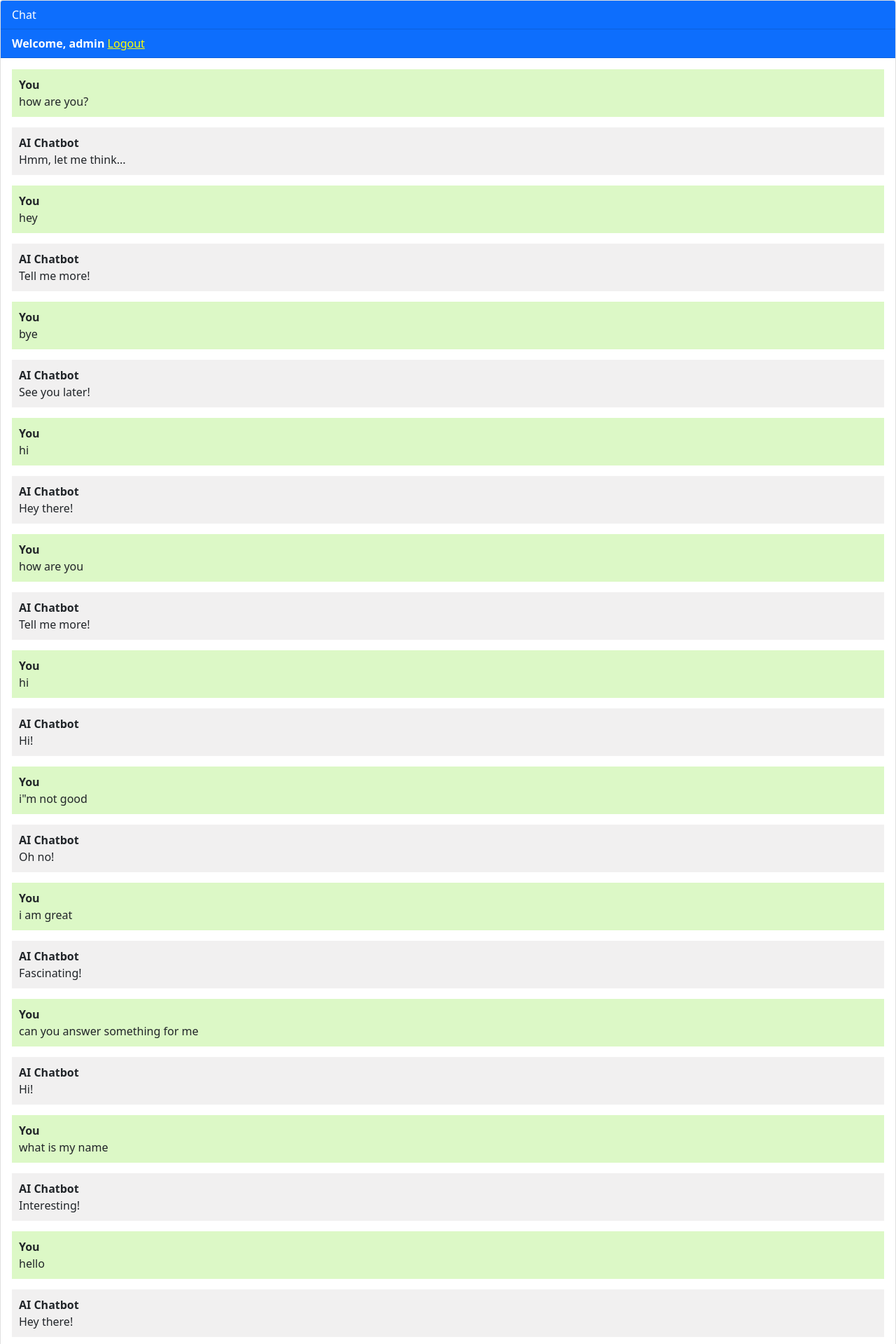
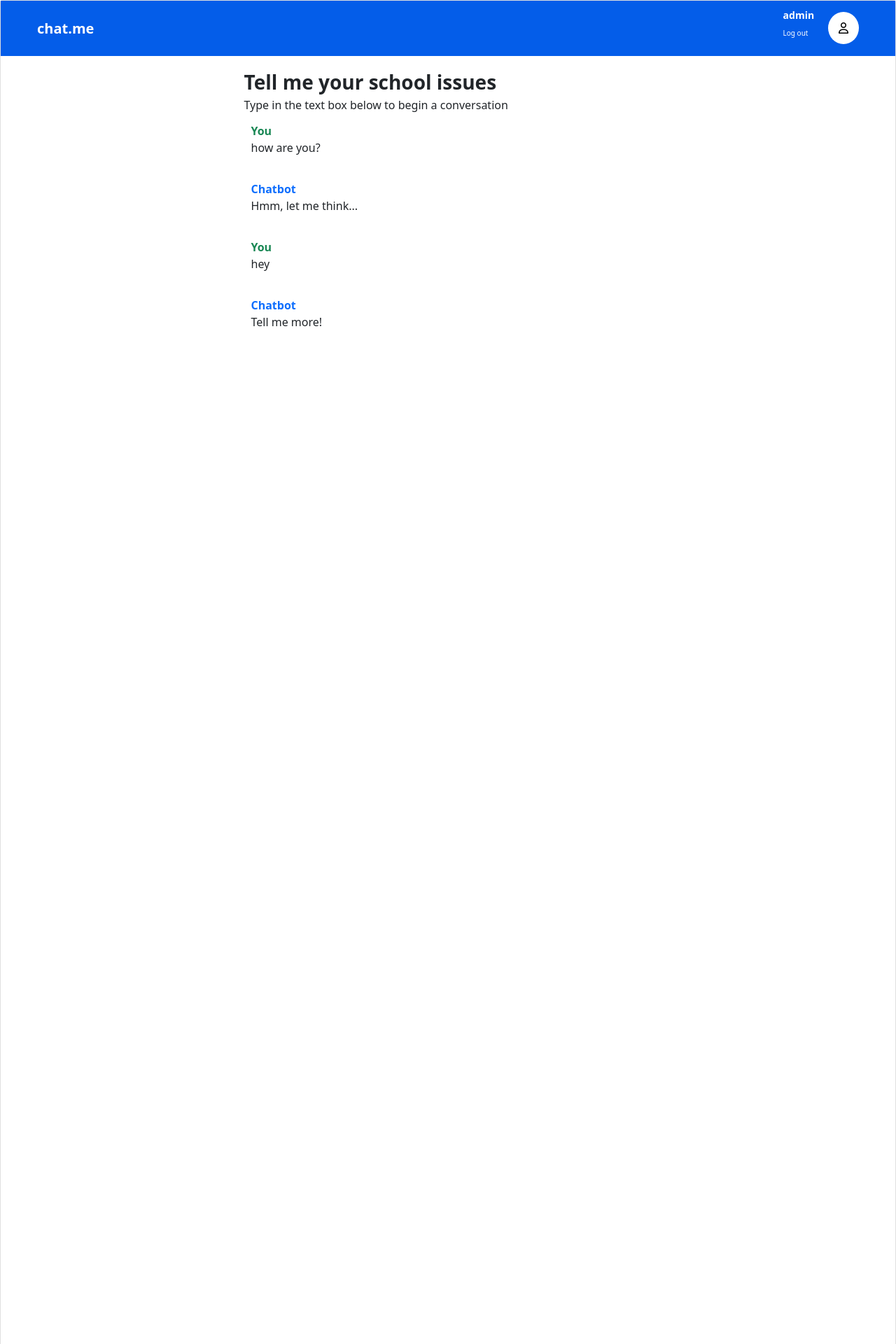
Before and after one commit to ChristopherAmah/DjangoChatbot, a Django app: page / in a window 1280 px wide. Shown: the top 1920 px of the page at 70% size. Run offline with Django 4.2, Linux system fonts and the light colour scheme; a user stored in the database is signed in; data comes from the database, SQL or seed files in the repository; both versions use the stored data as it was after the commit; some libraries are stand-ins or nearby versions.

Commit message:
Initial commit

```diff
--- a/chatbot/models.py
+++ b/chatbot/models.py
@@ -7,7 +7,8 @@ class Chat(models.Model):
     message = models.TextField()
     response = models.TextField()
     created_at = models.DateTimeField(auto_now_add=True)
+    name = models.CharField(max_length=255, default='AmahChristopher')
 
 
     def __str__(self):
-        return f'{self.name.username}: {self.message}'
+        return f'{self.user.username}: {self.message}'
--- a/chatbot/views.py
+++ b/chatbot/views.py
@@ -1,35 +1,58 @@
 from django.shortcuts import render, redirect
 from django.http import JsonResponse
-import openai
+# import openai
 from django.contrib import auth
 from django.contrib.auth.models import User
 from .models import Chat
 from django.utils import timezone
+import json
+import random
 
 
 
-openai_api_key = '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'
-openai.api_key = openai_api_key
+# openai_api_key = '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'
+# openai.api_key = openai_api_key
 
-def ask_openai(message):
-    response = openai.Completion.create(
-        model = "davinci-002",
-        prompt = message,
-        max_tokens=150,
-        n=1,
-        stop=None,
-        temperature=0.7,
-    )
-    answer = response.choices[0].text.strip()
-    return answer
+# def ask_openai(message):
+#     response = openai.Completion.create(
+#         model = "davinci-002",
+#         prompt = message,
+#         max_tokens=150,
+#         n=1,
+#         stop=None,
+#         temperature=0.7,
+#     )
+#     answer = response.choices[0].text.strip()
+#     return answer
+
+# Load responses from JSON file
+with open('responses.json') as file:
+    responses = json.load(file)
+
+# Function to generate a response based on user input
+def generate_response(user_input):
+    if 'hello' in user_input.lower() or 'hi' in user_input.lower():
+        return random.choice(responses['greetings'])
+    elif 'bye' in user_input.lower() or 'goodbye' in user_input.lower():
+        return random.choice(responses['farewell'])
+    elif '?' in user_input:
+        return random.choice(responses['questions'])
+    elif 'yes' in user_input.lower() or 'sure' in user_input.lower() or 'yeah' in user_input.lower():
+        return random.choice(responses['affirmative'])
+    elif 'no' in user_input.lower() or 'nah' in user_input.lower():
+        return random.choice(responses['negative'])
+    else:
+        return random.choice(responses['generic'])
+
+
 
 # Create your views here.
 def chatbot(request):
     chats = Chat.objects.filter(user=request.user)
 
-    if request.method =='POST':
+    if request.method == 'POST':
         message = request.POST.get('message')
-        response = ask_openai(message)
+        response = generate_response(message)
 
         chat = Chat(user=request.user, message=message, response=response, created_at=timezone.now())
         chat.save()
--- /dev/null
+++ b/responses.json
@@ -0,0 +1,8 @@
+{
+    "greetings": ["Hey there!", "Hello!", "Hi!", "Greetings!"],
+    "farewell": ["Goodbye!", "See you later!", "Farewell!", "Bye!"],
+    "questions": ["I'm not sure about that...", "That's an interesting question!", "Hmm, let me think..."],
+    "affirmative": ["Great!", "Awesome!", "Absolutely!", "Indeed!"],
+    "negative": ["Oh no!", "That's too bad.", "Hmm, let's try something else."],
+    "generic": ["Interesting!", "Tell me more!", "I see...", "Fascinating!", "I didn't quite get that..."]
+  }
--- a/templates/chatbot.html
+++ b/templates/chatbot.html
@@ -4,6 +4,75 @@
 <style>
     body, html{
         height: 100%;
+    }
+
+    .connect{
+        background-color: #045DE9;
+        height: 79px;
+        padding: 25px 40px 25px 40px;
+        gap: 10px;
+    }
+
+    .connect .navbar-brand{
+        font-weight: 700;
+        size: 23px;
+        color: #ffffff;
+        line-height: 27.6px;
+    }
+
+    .connect .row .nav-item{
+        height: 29px;
+        width: 42px;
+    }
+
+    .connect .row b{
+        font-weight: 700;
+        font-size: 14px;
+        color: #ffffff;
+    }
+
+    .connect .row p a{
+        font-weight: 400;
+        font-size: 10px;
+        color: #ffffff;
+        text-decoration: none;
+    }
+
+    .connect .nav-item i{
+        border-radius: 50%;
+        color: black;
+        background-color: #ffffff;
+        padding: 15px;
+        margin-left: -40px;
+    }
+
+    .chat {
+        width: 450px;
+        height: 537px;
+    }
+
+    .row .card-body{
+        height: 430px;
+    }
+
+    .row .card-body .header {
+        height: 61px;
+    }
+
+    .row .card-body .header b{
+        font-weight: 700px;
+        font-size: 28px;
+        Line height: 33.6px;
+    }
+
+    .row .card-body .header p{
+        font-weight: 500px;
+        font-size: 16px;
+        Line height: 19.2px;
+    }
+
+    ::-webkit-scrollbar{
+        display: none;
     }
 
     .messages-box{
@@ -26,12 +95,12 @@
     }
 
     .sent{
-        background-color: #dcf8c6;
+        /*background-color: #dcf8c6;*/
         align-self: flex-end;
     }
 
     .received{
-        background-color: #f1f0f0;
+        /*background-color: #f1f0f0;*/
         align-self: flex-start;
     }
 
@@ -41,14 +110,23 @@
         bottom: 0;
         left: 0;
         right: 0;
-        padding: 10px;
-        background-color: #f8f9f0;
+        padding: 6px, 20px, 16px, 20px;
+        width: 482px;
+        height: 46px;
+        left: 380px;
+        border: none;
+        outline: none;
+
     }
 
     .message-input{
         flex: 1;
         border-radius: 0;
         border-right: none;
+        padding: 6px, 20px, 16px, 20px;
+        border: none;
+        outline: none;
+        background-color: #EDEDEF;
     }
 
     .btn-send{
@@ -67,14 +145,51 @@
 {% block content %}
 <div class="chat-container">
     <div class="card flex-grow-1">
-        <div class="card-header bg-primary text-white">Chat</div>
+        <nav class="navbar navbar-expand-lg navbar-light connect">
+            <div class="container-fluid">
+              <a class="navbar-brand" href="#">chat.me</a>
+              {% if user.is_authenticated %}
+              <button class="navbar-toggler" type="button" data-bs-toggle="collapse" data-bs-target="#navbarSupportedContent" aria-controls="navbarSupportedContent" aria-expanded="false" aria-label="Toggle navigation">
+                <span class="navbar-toggler-icon"></span>
+              </button>
+              <div class="collapse navbar-collapse" id="navbarSupportedContent">
+                <ul class="navbar-nav ms-auto mb-lg-0">
+                  <div class="row">
+                      <li>
+                          <b>{{user.username}}</b>
+                      </li>
+                        <li>
+                          <p><a href="logout">Log out</a></p>
+                          {% else %}
+                          <div class="card-header bg-primary text-white"><a href="login"> Login</a> <a href="register"> Register</a></div>
+                          {% endif %}
+                        </li>
+                  </div>
+                  <li class="nav-item">
+                    <i class="fa-regular fa-user mt-2"></i>
+                  </li>
+                </ul>
+              </div>
+            </div>
+        </nav>
+
+
+        {% comment %} <div class="card-header bg-primary text-white">Chat</div>
         {% if user.is_authenticated %}
         <div class="card-header bg-primary text-white"><b>Welcome, {{user.username}}</b>   <a style="color: yellow" href="logout"> Logout</a></div>
         {% else %}
         <div class="card-header bg-primary text-white"><a style="color: yellow" href="login"> Login</a>   <a style="color: yellow" href="register"> Register</a></div>
-        {% endif %}
+        {% endif %} {% endcomment %}
+
+        <div class="row container-fluid">
+            <div class="col-12 col-xl-3"></div>
+
+            <div class="col-12 col-xl-6">
                 <div class="card-body messages-box">
-
+                    <div class="header mb-2">
+                        <b>Tell me your school issues</b>
+                        <p>Type in the text box below to begin a conversation</p>
+                    </div>
                     <ul class="list-unstyled messages-list">
                         {% comment %} <li class="message received">
                             <div class="message-text">
@@ -92,7 +207,7 @@
                           <li class="message sent">
                             <div class="message-text">
                                 <div class="message-sender">
-                            <b>You</b>
+                                    <b class="text-success">You</b>
                                 </div>
                                 <div class="message-content">
                                     {{chat.message}}
@@ -104,7 +219,7 @@
                         <li class="message received">
                             <div class="message-text">
                                 <div class="message-sender">
-                            <b>AI Chatbot</b>
+                                    <b class="text-primary">Chatbot</b>
                                 </div>
                                 <div class="message-content">
                                     {{chat.response}}
@@ -118,16 +233,20 @@
                     </ul>
 
                 </div>
+            </div>
+            <div class="col-12 col-xl-3"></div>
+        </div>
+
         <br><br>
         <br><br>
         <br><br>
     </div>
-    <form action="" class="message-form">
+    <form action="" class="message-form mb-5">
         {% csrf_token %}
         <div class="input-group">
             <input type="text" class="form-control message-input" placeholder="Type your message">
             <div class="input-group-append">
-                <button type="submit" class="btn btn-primary btn-send">Send</button>
+                <button type="submit" class="btn btn-primary btn-send"><i class="fas fa-paper-plane p-2"></i></button>
             </div>
         </div>
     </form>
@@ -151,7 +270,7 @@
         messageItem.innerHTML = `
         <div class="message-text">
             <div class="message-sender">
-                <b>You</b>
+                <b class="text-success">You</b>
             </div>
             <div class="message-content">
                 ${message}
@@ -178,7 +297,7 @@
             messageItem.innerHTML = `
             <div class="message-text">
                 <div class="message-sender">
-                    <b>AI Chatbot</b>
+                    <b class="text-primary">Chatbot</b>
                 </div>
                 <div class="message-content">
                     ${response}
```
Also changed, not shown: chat.py (added, +36 -0 lines), chatbot/migrations/0002_chat_name.py (added), db.sqlite3. Lines whose indentation alone changed are shown as unchanged.
